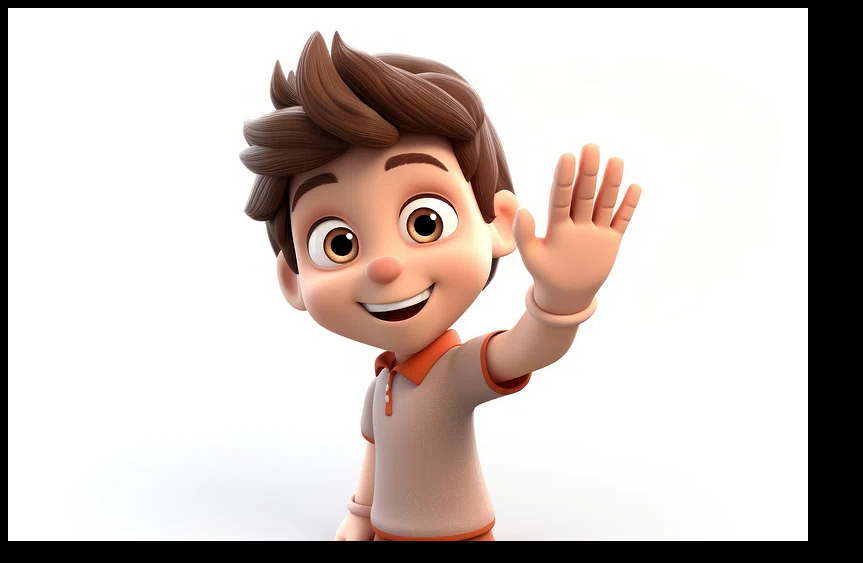
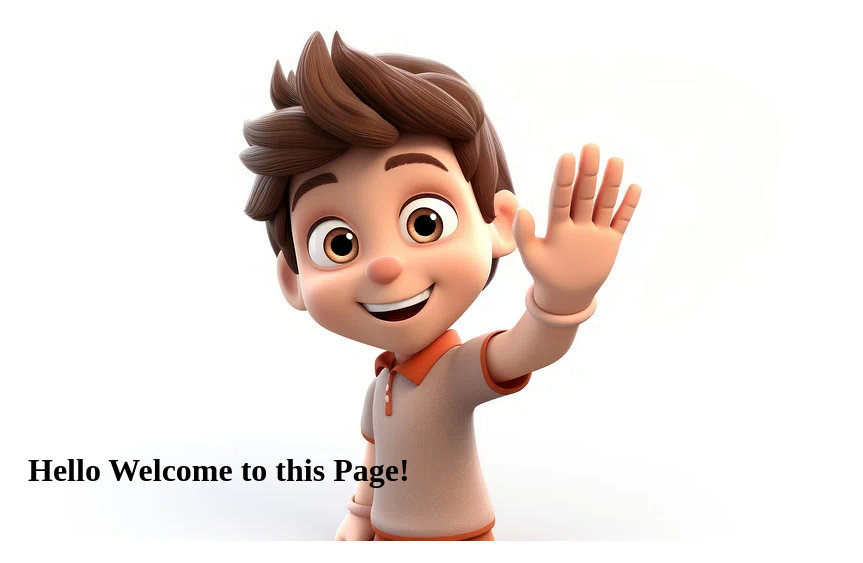
Before and after one commit to abhilash-9900/portfolio-website, a plain HTML site: page index.html in a window 1280 px wide. Shown: the whole page, without its empty margins (0-863 px from the left). Drawn offline with Linux system fonts and the light colour scheme.

Commit message:
Update style.css

```diff
--- a/style.css
+++ b/style.css
@@ -1,10 +1,17 @@
-.cls
+.card
 {
-  color:#F8F3D9;
-  text-align:center;
-  font-size:50px;
-  padding:20px;
+position:relative;
 }
-body{
-  background-color: black;
+.card img
+{
+max-width:700%;
+height:500;
 }
+.text
+{
+position:absolute;
+top:75%;
+color:#020000;
+padding:20px;
+margin-bottom:5px;
+}
```
